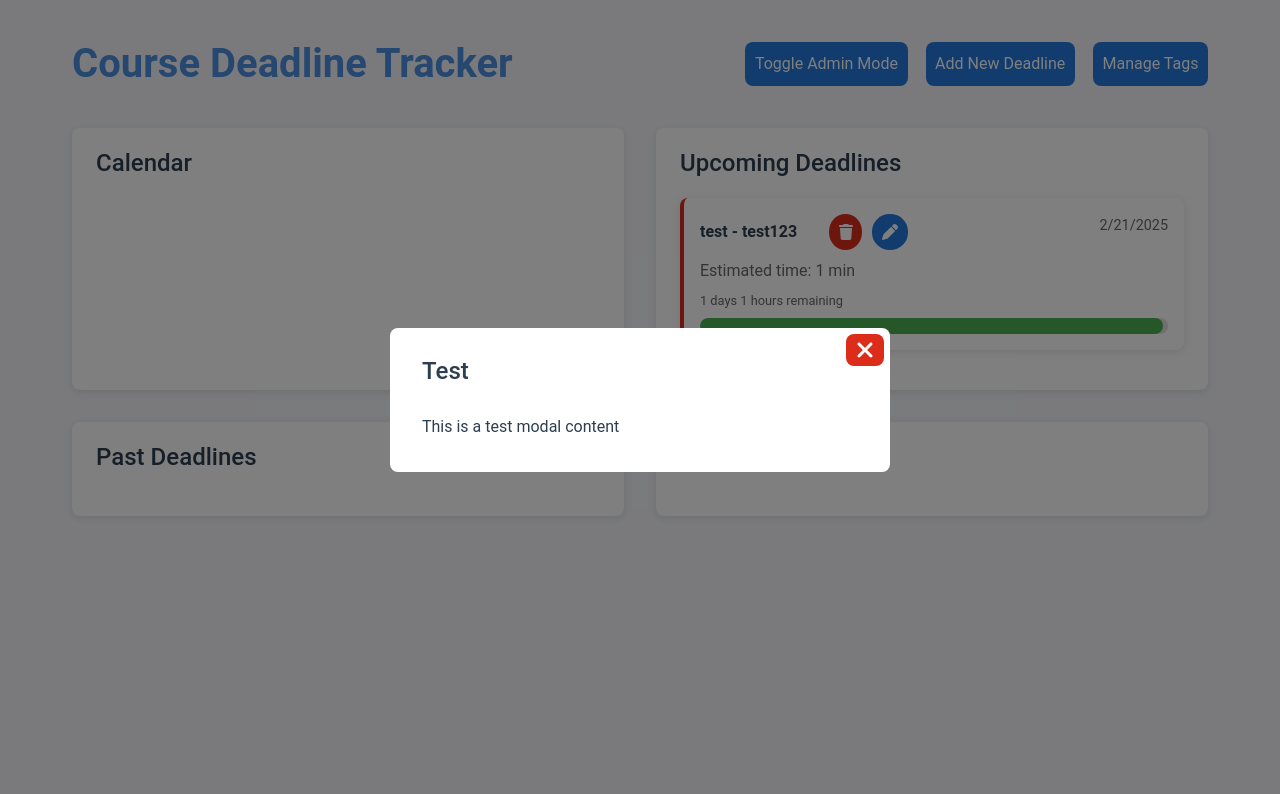
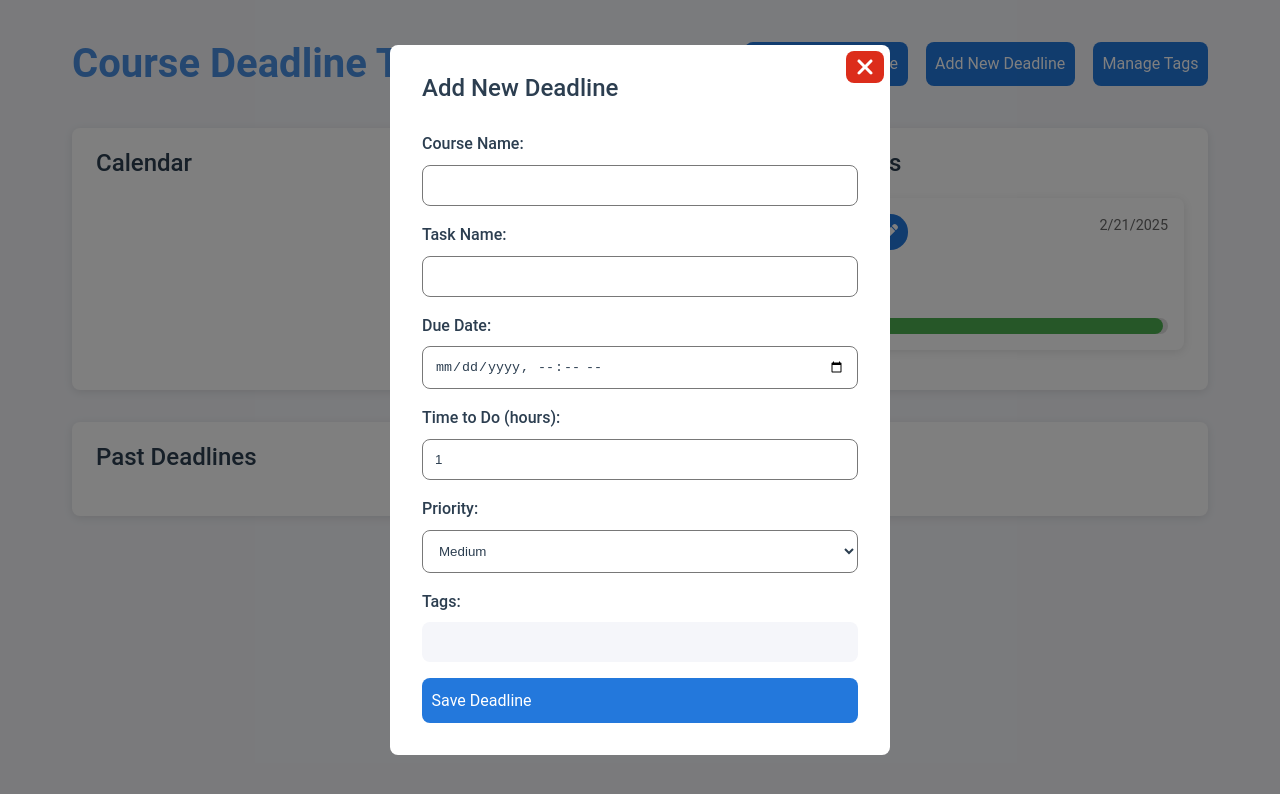
Before and after one commit to FeudeyTF/DeadlinesOrganizer, a React (Create React App) app in the folder react/: page / in a window 1280 px wide. Both pictures are taken after a click on the element "Manage Tags". Shown: the top 794 px of the page. Built offline with nearby package versions, Linux system fonts and the light colour scheme.

Commit message:
AddDeadlineModal

```diff
--- a/react/src/DeadlinesOrganizer.tsx
+++ b/react/src/DeadlinesOrganizer.tsx
@@ -1,8 +1,8 @@
 import { useState } from "react";
 import { Button } from "./common/components/Button";
 import { DeadlineCard } from "./common/components/DeadlineCard";
-import { Modal } from "./common/components/Modal";
 import { Section } from "./common/components/Section";
+import { AddDeadlineModal } from "./common/modals/AddDeadlineModal";
 
 export default function DeadlinesOrganizer() {
   const [isModalOpen, setIsModalOpen] = useState(false);
@@ -28,15 +28,8 @@ export default function DeadlinesOrganizer() {
             endDate={new Date(2025, 1, 21)}
             color="bad"
             buttons={[
-              <Button
-                color="bad"
-                icon="trash"
-                circle
-              />,
-              <Button
-                icon="pen"
-                circle
-              />
+              <Button color="bad" icon="trash" circle />,
+              <Button icon="pen" circle />,
             ]}
           />
         </Section>
@@ -44,13 +37,17 @@ export default function DeadlinesOrganizer() {
         <Section title="Work Plan" />
       </div>
 
-      <Modal
+      <AddDeadlineModal
+        availableTags={[]}
+        onSubmit={() => {
+          console.log("Submitted add form");
+        }}
         isOpen={isModalOpen}
         title="Test"
         onClose={() => setIsModalOpen(false)}
       >
         <p>This is a test modal content</p>
-      </Modal>
+      </AddDeadlineModal>
     </div>
   );
 }
--- a/react/src/common/components/Modal.tsx
+++ b/react/src/common/components/Modal.tsx
@@ -3,7 +3,7 @@ import { Button } from "./Button";
 import { classes } from "../functions";
 import { DefaultProps } from "../types";
 
-type ModalProps = {
+export type ModalProps = {
   onClose?: () => void;
   title: string;
   isOpen: boolean;
--- /dev/null
+++ b/react/src/common/modals/AddDeadlineModal.tsx
@@ -0,0 +1,130 @@
+import React, { useState } from "react";
+import { Modal, ModalProps } from "../components/Modal";
+import { Button } from "../components/Button";
+
+type DeadlineFormData = {
+  courseName: string;
+  taskName: string;
+  dueDate: string;
+  timeToDo: number;
+  priority: "high" | "medium" | "low";
+  tags: string[];
+};
+
+type AddDeadlineModalProps = {
+  onSubmit: (data: DeadlineFormData) => void;
+  availableTags: Array<{ id: string; name: string }>;
+} & ModalProps;
+
+export function AddDeadlineModal(props: AddDeadlineModalProps) {
+  const { isOpen, onClose, onSubmit, availableTags } = props;
+  const [formData, setFormData] = useState<DeadlineFormData>({
+    courseName: "",
+    taskName: "",
+    dueDate: "",
+    timeToDo: 1,
+    priority: "medium",
+    tags: [],
+  });
+
+  const handleSubmit = (e: React.FormEvent) => {
+    e.preventDefault();
+    onSubmit(formData);
+    if(onClose)
+        onClose();
+  };
+
+  const handleInputChange = (e: React.ChangeEvent<HTMLInputElement | HTMLSelectElement>) => {
+    const { id, value } = e.target;
+    setFormData((prev) => ({ ...prev, [id]: value }));
+  };
+
+  return (
+    <Modal isOpen={isOpen} onClose={onClose} title="Add New Deadline">
+      <form onSubmit={handleSubmit} className="modal-form">
+        <div className="form-group">
+          <label htmlFor="courseName">Course Name:</label>
+          <input
+            type="text"
+            id="courseName"
+            value={formData.courseName}
+            onChange={handleInputChange}
+            required
+          />
+        </div>
+
+        <div className="form-group">
+          <label htmlFor="taskName">Task Name:</label>
+          <input
+            type="text"
+            id="taskName"
+            value={formData.taskName}
+            onChange={handleInputChange}
+            required
+          />
+        </div>
+
+        <div className="form-group">
+          <label htmlFor="dueDate">Due Date:</label>
+          <input
+            type="datetime-local"
+            id="dueDate"
+            value={formData.dueDate}
+            onChange={handleInputChange}
+            required
+          />
+        </div>
+
+        <div className="form-group">
+          <label htmlFor="timeToDo">Time to Do (hours):</label>
+          <input
+            type="number"
+            id="timeToDo"
+            min="0.5"
+            step="0.5"
+            value={formData.timeToDo}
+            onChange={handleInputChange}
+            required
+          />
+        </div>
+
+        <div className="form-group">
+          <label htmlFor="priority">Priority:</label>
+          <select
+            id="priority"
+            value={formData.priority}
+            onChange={handleInputChange}
+            required
+          >
+            <option value="high">High</option>
+            <option value="medium">Medium</option>
+            <option value="low">Low</option>
+          </select>
+        </div>
+
+        <div className="form-group">
+          <label>Tags:</label>
+          <div className="tags-select">
+            {availableTags.map((tag) => (
+              <label key={tag.id} className="tag-checkbox">
+                <input
+                  type="checkbox"
+                  checked={formData.tags.includes(tag.id)}
+                  onChange={(e) => {
+                    const newTags = e.target.checked
+                      ? [...formData.tags, tag.id]
+                      : formData.tags.filter((t) => t !== tag.id);
+                    setFormData((prev) => ({ ...prev, tags: newTags }));
+                  }}
+                />
+                <span>{tag.name}</span>
+              </label>
+            ))}
+          </div>
+        </div>
+
+        <Button content="Save Deadline" onClick={handleSubmit} />
+      </form>
+    </Modal>
+  );
+}
--- a/react/src/styles/components/Modal.scss
+++ b/react/src/styles/components/Modal.scss
@@ -1,4 +1,6 @@
 @use "../colors.scss";
+@use 'sass:color';
+@use "sass:math";
 
 .modal {
     display: none;
@@ -66,3 +68,43 @@
 body.modal-open {
     overflow: hidden;
 }
+
+.modal-form {
+    display: flex;
+    flex-direction: column;
+    gap: 1rem;
+
+    .form-group {
+        display: flex;
+        flex-direction: column;
+        gap: 0.5rem;
+
+        label {
+            font-weight: 500;
+            color: colors.$text;
+        }
+
+        input,
+        select {
+            width: 100%;
+            padding: 0.75rem;
+            border: 1px solid colors.$grey;
+            border-radius: colors.$border-radius;
+            background-color: transparent;
+            color: inherit;
+
+            &::placeholder {
+                color: transparent;
+            }
+
+            &:focus {
+                border-color: colors.$primary;
+                box-shadow: 0 0 0 2px color.adjust(colors.$primary, $alpha: -0.7);
+            }
+
+            &:hover:not(:focus) {
+                border-color: colors.$light-grey;
+            }
+        }
+    }
+}
--- a/react/src/styles/main.scss
+++ b/react/src/styles/main.scss
@@ -7,6 +7,7 @@
 @include meta.load-css("./components/ProgressBar.scss");
 @include meta.load-css("./components/Modal.scss");
 
-
+/* Modals */
+@include meta.load-css("./modals/AddDeadlineModal.scss");
 
 @include meta.load-css("./interfaces/DeadlinesOrganizer.scss");
--- /dev/null
+++ b/react/src/styles/modals/AddDeadlineModal.scss
@@ -0,0 +1,38 @@
+@use "../colors.scss";
+@use 'sass:color';
+@use "sass:math";
+
+.tags-select {
+    display: flex;
+    flex-wrap: wrap;
+    gap: 0.5rem;
+    padding: 0.5rem;
+    background: #f5f6fa;
+    border-radius: colors.$border-radius;
+    min-height: 40px;
+
+    .tag-checkbox {
+        display: flex;
+        align-items: center;
+        gap: 0.25rem;
+        padding: 0.25rem 0.5rem;
+        border-radius: math.div(colors.$border-radius, 2);
+        cursor: pointer;
+        user-select: none;
+        background-color: colors.$color-bg;
+        transition: background-color 0.2s ease;
+
+        &:hover {
+            background-color: color.adjust(colors.$color-bg, $lightness: 5%);
+        }
+
+        input[type="checkbox"] {
+            width: auto;
+            margin: 0;
+        }
+
+        span {
+            font-size: 0.875rem;
+        }
+    }
+}
```
